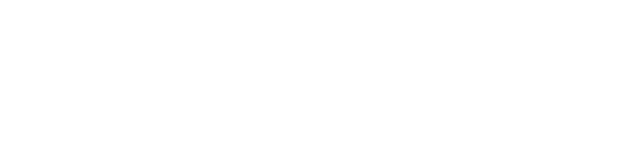
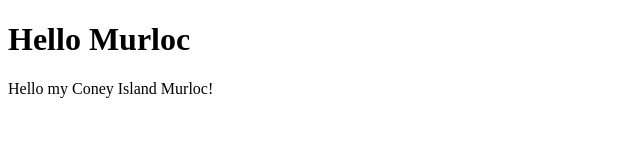
Before and after one commit to Haibane-Renmei/opstuff, a plain HTML site: page html-boilerplate/index.html in a window 1280 px wide. Shown: the whole page, without its empty margins (0-640 px from the left). Drawn offline with Linux system fonts and the light colour scheme.

Commit message:
Made my first website!

```diff
--- a/html-boilerplate/index.html
+++ b/html-boilerplate/index.html
@@ -1 +1,12 @@
-    <!DOCTYPE html>
+<!DOCTYPE html>
+
+<html lang="en">
+    <head>
+        <meta charset="UTF-8">
+        <title>My Third Boilerplate</title>
+    </head>
+    <body>
+        <h1>Hello Murloc</h1>
+        Hello my Coney Island Murloc!
+    </body>
+</html>
```
